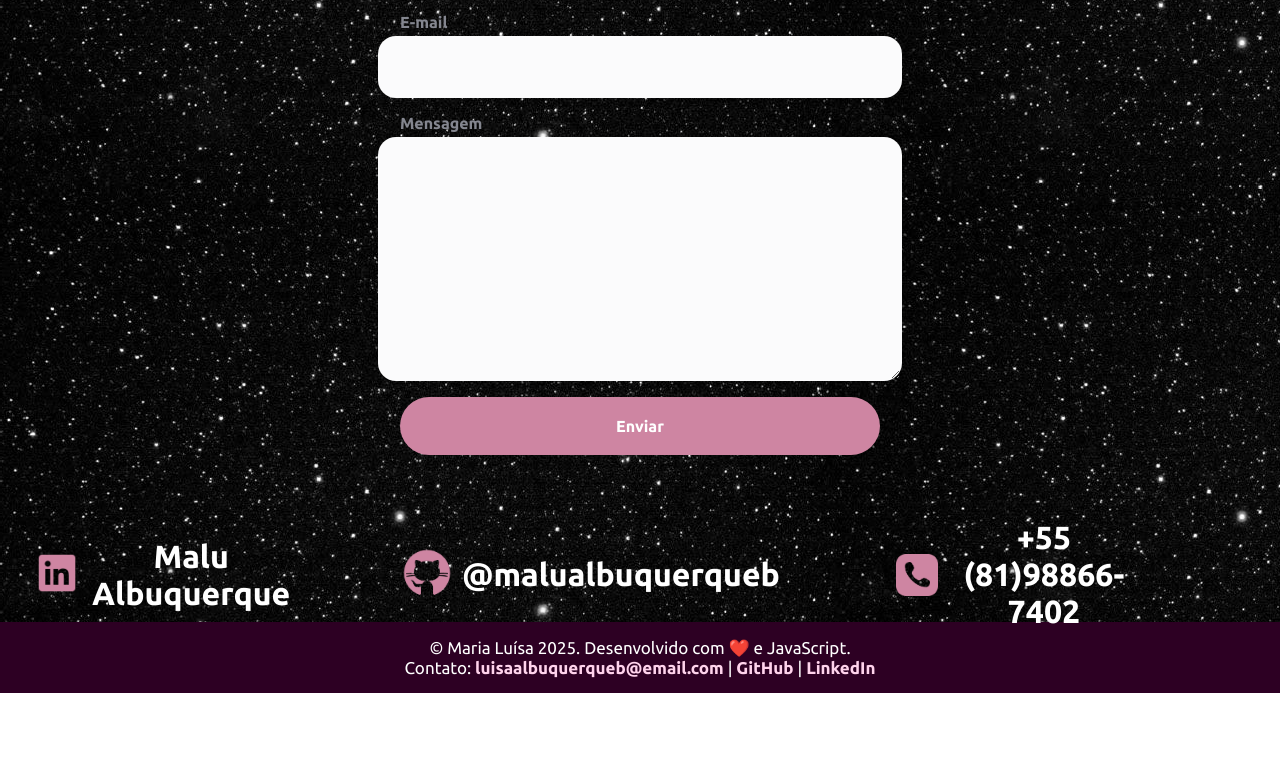
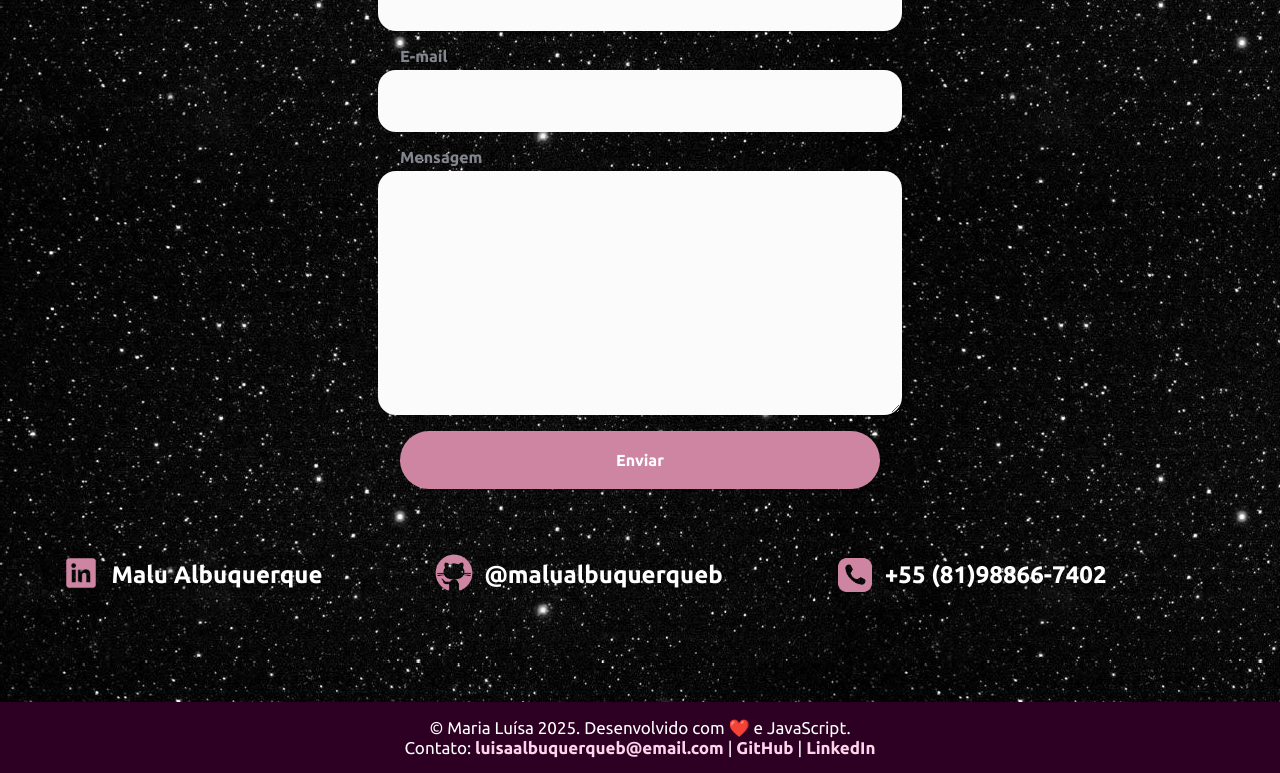
Before and after one commit to malualbuquerqueb/portfolio, a plain HTML site: page index.html in a window 1280 px wide. Shown: the part 3603-4376 px from the top of the page. Before the commit the page ends 4296 px from the top, so only its background shows below. Drawn offline with Linux system fonts and the light colour scheme.

Commit message:
diminuindo tamanho das logos de contato antes do footer

```diff
--- a/style.css
+++ b/style.css
@@ -503,6 +503,7 @@ html {
     padding: 2rem;
     height: 100vh;
     margin-top: 5rem;
+    margin-bottom: 5rem !important;
 
 
 }
@@ -524,8 +525,9 @@ html {
     display: flex;
     align-items: center;
     text-align: center;
-    font-size: 2rem !important;
+    font-size: 1.5rem !important;
     margin-right: 7rem;
+
     color: #ffffff;
     ;
 }
@@ -659,8 +661,8 @@ footer a:hover {
 .imagens-contatoss {
     display: flex;
     align-items: center;
-    width: 50px;
-    height: 50px;
+    width: 40px;
+    height: 40px;
     height: auto;
     margin-right: 10px;
     transition: transform 0.3s;
```
